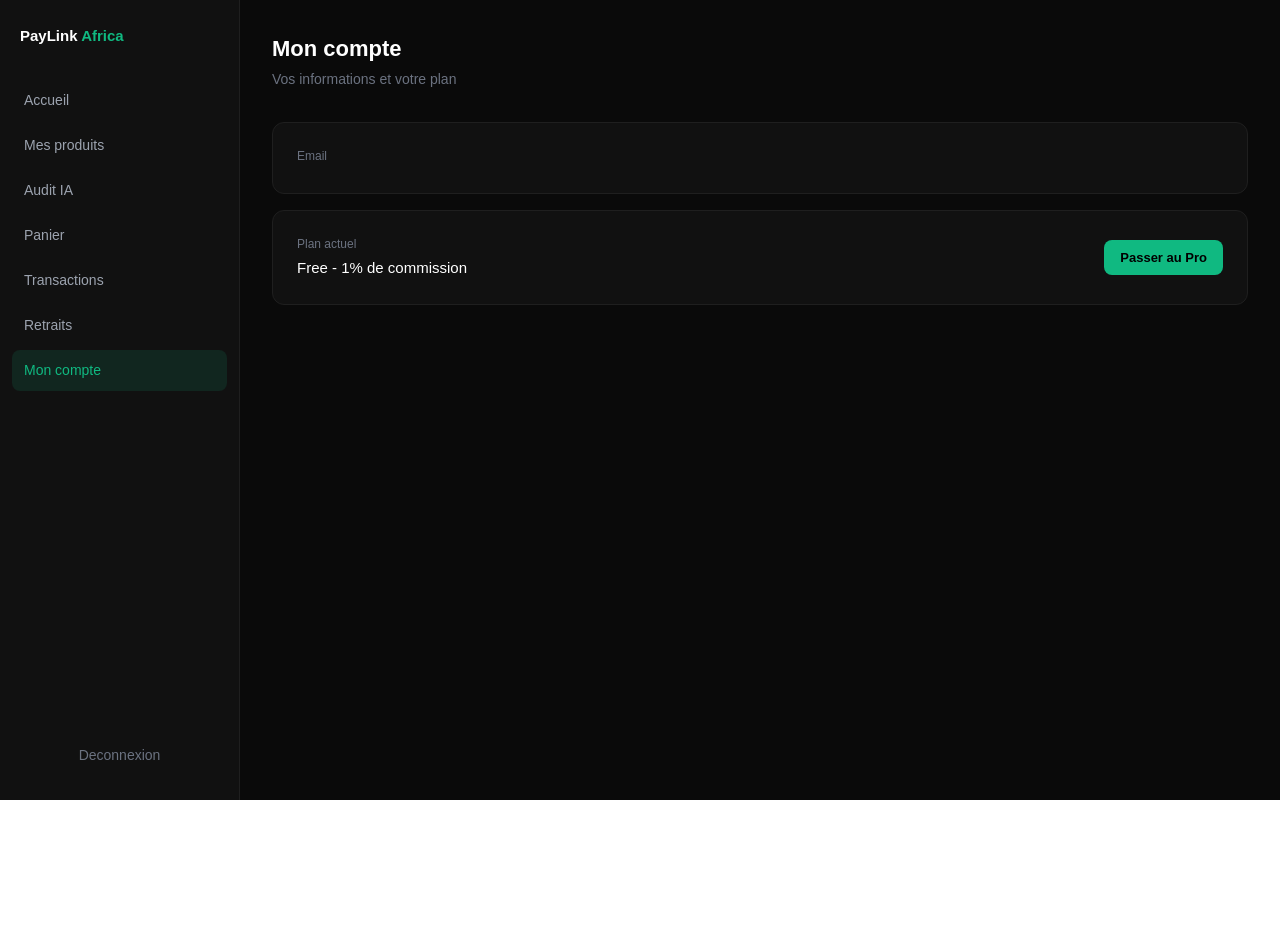
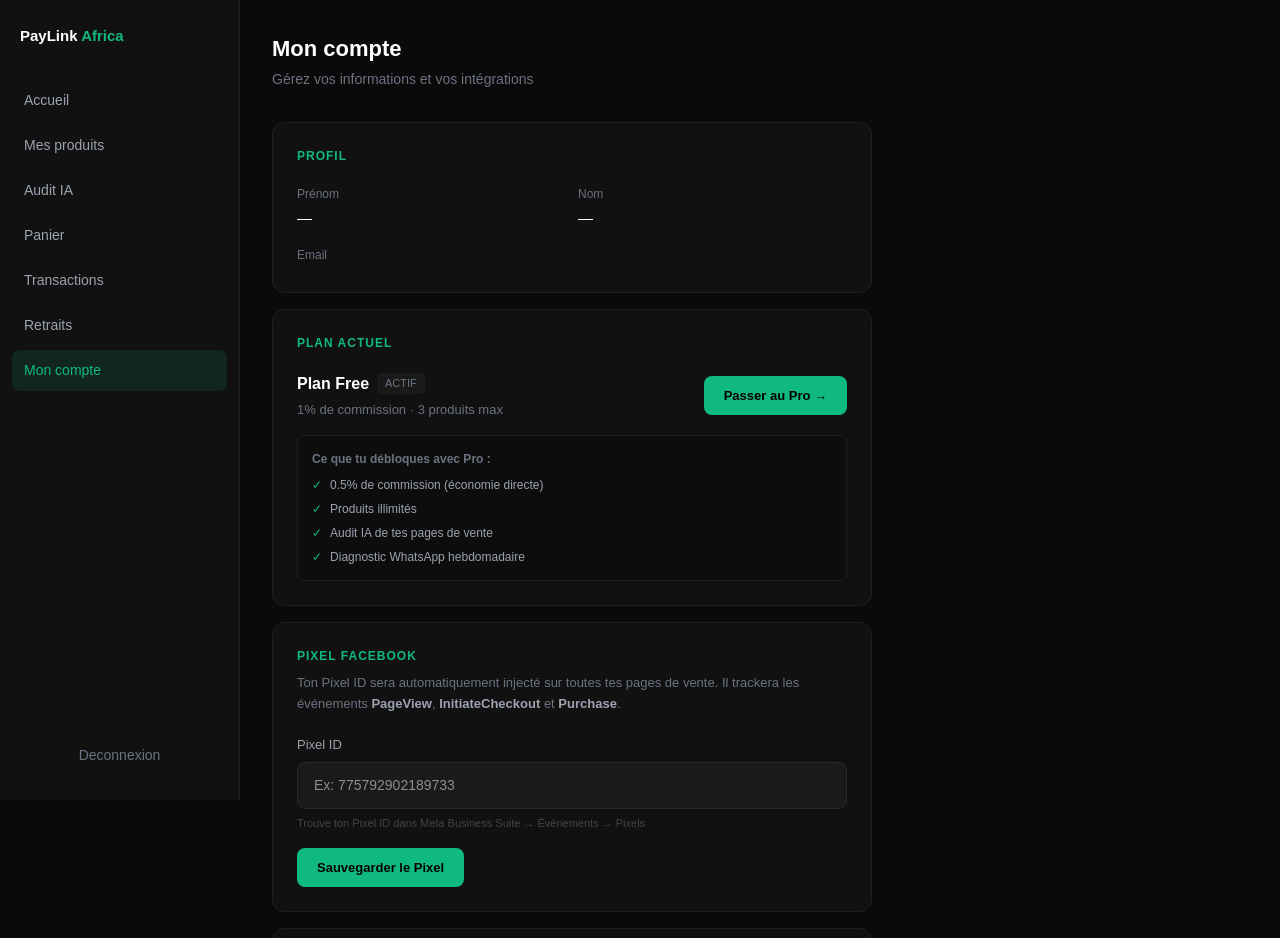
Before and after one commit to wahidgrowth/paylink-africa, a Next.js app: page /dashboard/account in a window 1280 px wide. Shown: the top 938 px of the page. Before the commit the page ends 800 px from the top, so only its background shows below. Built offline with nearby package versions, Linux system fonts and the light colour scheme; no server answers.

Commit message:
feat: account page - pixel facebook, profil, deconnexion

```diff
--- a/app/dashboard/account/page.tsx
+++ b/app/dashboard/account/page.tsx
@@ -1,35 +1,168 @@
 'use client'
 import { useEffect, useState } from 'react'
 import { createClient } from '@/lib/supabase'
+import Link from 'next/link'
+
 export default function AccountPage() {
   const [email, setEmail] = useState('')
+  const [firstName, setFirstName] = useState('')
+  const [lastName, setLastName] = useState('')
+  const [pixelId, setPixelId] = useState('')
+  const [pixelSaved, setPixelSaved] = useState(false)
+  const [loading, setLoading] = useState(false)
+  const [userId, setUserId] = useState('')
   const supabase = createClient()
+
   useEffect(() => {
     const getUser = async () => {
       const { data: { user } } = await supabase.auth.getUser()
-      if (user) setEmail(user.email || '')
+      if (!user) return
+      setEmail(user.email || '')
+      setUserId(user.id)
+
+      const { data: profile } = await supabase
+        .from('profiles')
+        .select('first_name, last_name, pixel_id')
+        .eq('id', user.id)
+        .maybeSingle()
+
+      if (profile) {
+        setFirstName(profile.first_name || '')
+        setLastName(profile.last_name || '')
+        setPixelId(profile.pixel_id || '')
+      }
     }
     getUser()
   }, [])
+
+  const savePixel = async () => {
+    if (!userId) return
+    setLoading(true)
+    await supabase
+      .from('profiles')
+      .update({ pixel_id: pixelId })
+      .eq('id', userId)
+    setPixelSaved(true)
+    setLoading(false)
+    setTimeout(() => setPixelSaved(false), 3000)
+  }
+
+  const inputStyle = {
+    width: '100%',
+    background: '#1A1A1A',
+    color: '#fff',
+    borderRadius: '8px',
+    padding: '12px 16px',
+    border: '0.5px solid #2a2a2a',
+    outline: 'none',
+    fontSize: '14px',
+    boxSizing: 'border-box' as const,
+  }
+
   return (
-    <div>
+    <div style={{ maxWidth: '600px' }}>
+
       <div style={{ marginBottom: '32px' }}>
-        <h1 style={{ fontSize: '22px', fontWeight: '600', color: '#fff', margin: '0 0 4px' }}>Mon compte</h1>
-        <p style={{ fontSize: '14px', color: '#6B7280', margin: 0 }}>Vos informations et votre plan</p>
+        <h1 style={{ fontSize: '22px', fontWeight: '700', color: '#fff', margin: '0 0 4px' }}>Mon compte</h1>
+        <p style={{ fontSize: '14px', color: '#6B7280', margin: 0 }}>Gérez vos informations et vos intégrations</p>
       </div>
+
+      {/* PROFIL */}
       <div style={{ background: '#111111', borderRadius: '12px', padding: '24px', border: '0.5px solid #1F1F1F', marginBottom: '16px' }}>
-        <p style={{ fontSize: '12px', color: '#6B7280', margin: '0 0 4px' }}>Email</p>
-        <p style={{ fontSize: '15px', color: '#fff', margin: 0 }}>{email}</p>
-      </div>
-      <div style={{ background: '#111111', borderRadius: '12px', padding: '24px', border: '0.5px solid #1F1F1F' }}>
-        <div style={{ display: 'flex', justifyContent: 'space-between', alignItems: 'center' }}>
+        <p style={{ fontSize: '12px', color: '#10B981', fontWeight: '600', letterSpacing: '1px', textTransform: 'uppercase', margin: '0 0 20px' }}>Profil</p>
+
+        <div style={{ display: 'grid', gridTemplateColumns: '1fr 1fr', gap: '12px', marginBottom: '16px' }}>
           <div>
-            <p style={{ fontSize: '12px', color: '#6B7280', margin: '0 0 4px' }}>Plan actuel</p>
-            <p style={{ fontSize: '15px', color: '#fff', margin: 0 }}>Free - 1% de commission</p>
+            <p style={{ fontSize: '12px', color: '#6B7280', margin: '0 0 4px' }}>Prénom</p>
+            <p style={{ fontSize: '15px', color: '#fff', margin: 0, fontWeight: '500' }}>{firstName || '—'}</p>
           </div>
-          <button style={{ background: '#10B981', border: 'none', color: '#000', fontSize: '13px', fontWeight: '600', padding: '8px 16px', borderRadius: '8px', cursor: 'pointer' }}>Passer au Pro</button>
+          <div>
+            <p style={{ fontSize: '12px', color: '#6B7280', margin: '0 0 4px' }}>Nom</p>
+            <p style={{ fontSize: '15px', color: '#fff', margin: 0, fontWeight: '500' }}>{lastName || '—'}</p>
+          </div>
+        </div>
+
+        <div>
+          <p style={{ fontSize: '12px', color: '#6B7280', margin: '0 0 4px' }}>Email</p>
+          <p style={{ fontSize: '15px', color: '#fff', margin: 0, fontWeight: '500' }}>{email}</p>
         </div>
       </div>
+
+      {/* PLAN */}
+      <div style={{ background: '#111111', borderRadius: '12px', padding: '24px', border: '0.5px solid #1F1F1F', marginBottom: '16px' }}>
+        <p style={{ fontSize: '12px', color: '#10B981', fontWeight: '600', letterSpacing: '1px', textTransform: 'uppercase', margin: '0 0 20px' }}>Plan actuel</p>
+
+        <div style={{ display: 'flex', justifyContent: 'space-between', alignItems: 'center', marginBottom: '16px' }}>
+          <div>
+            <div style={{ display: 'flex', alignItems: 'center', gap: '8px', marginBottom: '4px' }}>
+              <span style={{ fontSize: '16px', fontWeight: '700', color: '#fff' }}>Plan Free</span>
+              <span style={{ background: '#1A1A1A', color: '#6B7280', fontSize: '11px', padding: '2px 8px', borderRadius: '4px' }}>ACTIF</span>
+            </div>
+            <p style={{ fontSize: '13px', color: '#6B7280', margin: 0 }}>1% de commission · 3 produits max</p>
+          </div>
+          <Link href="/pricing" style={{ textDecoration: 'none' }}>
+            <button style={{ background: '#10B981', border: 'none', color: '#000', fontSize: '13px', fontWeight: '700', padding: '10px 20px', borderRadius: '8px', cursor: 'pointer' }}>
+              Passer au Pro →
+            </button>
+          </Link>
+        </div>
+
+        <div style={{ background: '#0D0D0D', borderRadius: '8px', padding: '14px', border: '0.5px solid #1F1F1F' }}>
+          <p style={{ margin: '0 0 8px', fontSize: '12px', color: '#6B7280', fontWeight: '600' }}>Ce que tu débloques avec Pro :</p>
+          {['0.5% de commission (économie directe)', 'Produits illimités', 'Audit IA de tes pages de vente', 'Diagnostic WhatsApp hebdomadaire'].map((item, i) => (
+            <div key={i} style={{ display: 'flex', alignItems: 'center', gap: '8px', marginBottom: i < 3 ? '6px' : '0' }}>
+              <span style={{ color: '#10B981', fontSize: '12px' }}>✓</span>
+              <span style={{ fontSize: '12px', color: '#9CA3AF' }}>{item}</span>
+            </div>
+          ))}
+        </div>
+      </div>
+
+      {/* PIXEL FACEBOOK */}
+      <div style={{ background: '#111111', borderRadius: '12px', padding: '24px', border: '0.5px solid #1F1F1F', marginBottom: '16px' }}>
+        <p style={{ fontSize: '12px', color: '#10B981', fontWeight: '600', letterSpacing: '1px', textTransform: 'uppercase', margin: '0 0 8px' }}>Pixel Facebook</p>
+        <p style={{ fontSize: '13px', color: '#6B7280', margin: '0 0 20px', lineHeight: '1.6' }}>
+          Ton Pixel ID sera automatiquement injecté sur toutes tes pages de vente. Il trackera les événements <strong style={{ color: '#9CA3AF' }}>PageView</strong>, <strong style={{ color: '#9CA3AF' }}>InitiateCheckout</strong> et <strong style={{ color: '#9CA3AF' }}>Purchase</strong>.
+        </p>
+
+        <div style={{ marginBottom: '16px' }}>
+          <label style={{ display: 'block', fontSize: '13px', color: '#9CA3AF', marginBottom: '8px' }}>Pixel ID</label>
+          <input
+            type="text"
+            placeholder="Ex: 775792902189733"
+            value={pixelId}
+            onChange={(e) => setPixelId(e.target.value)}
+            style={inputStyle}
+          />
+          <p style={{ fontSize: '11px', color: '#444', margin: '6px 0 0' }}>
+            Trouve ton Pixel ID dans Meta Business Suite → Événements → Pixels
+          </p>
+        </div>
+
+        <button
+          onClick={savePixel}
+          disabled={loading}
+          style={{ background: pixelSaved ? '#059669' : '#10B981', border: 'none', color: '#000', fontSize: '13px', fontWeight: '700', padding: '10px 20px', borderRadius: '8px', cursor: 'pointer', transition: 'all 0.2s' }}
+        >
+          {pixelSaved ? '✓ Pixel sauvegardé !' : loading ? 'Sauvegarde...' : 'Sauvegarder le Pixel'}
+        </button>
+      </div>
+
+      {/* DÉCONNEXION */}
+      <div style={{ background: '#111111', borderRadius: '12px', padding: '24px', border: '0.5px solid #1F1F1F' }}>
+        <p style={{ fontSize: '12px', color: '#10B981', fontWeight: '600', letterSpacing: '1px', textTransform: 'uppercase', margin: '0 0 16px' }}>Session</p>
+        <button
+          onClick={async () => {
+            const supabase = createClient()
+            await supabase.auth.signOut()
+            window.location.href = '/'
+          }}
+          style={{ background: 'transparent', border: '0.5px solid #EF444440', color: '#EF4444', fontSize: '13px', fontWeight: '600', padding: '10px 20px', borderRadius: '8px', cursor: 'pointer' }}
+        >
+          Se déconnecter
+        </button>
+      </div>
+
     </div>
   )
 }
```
